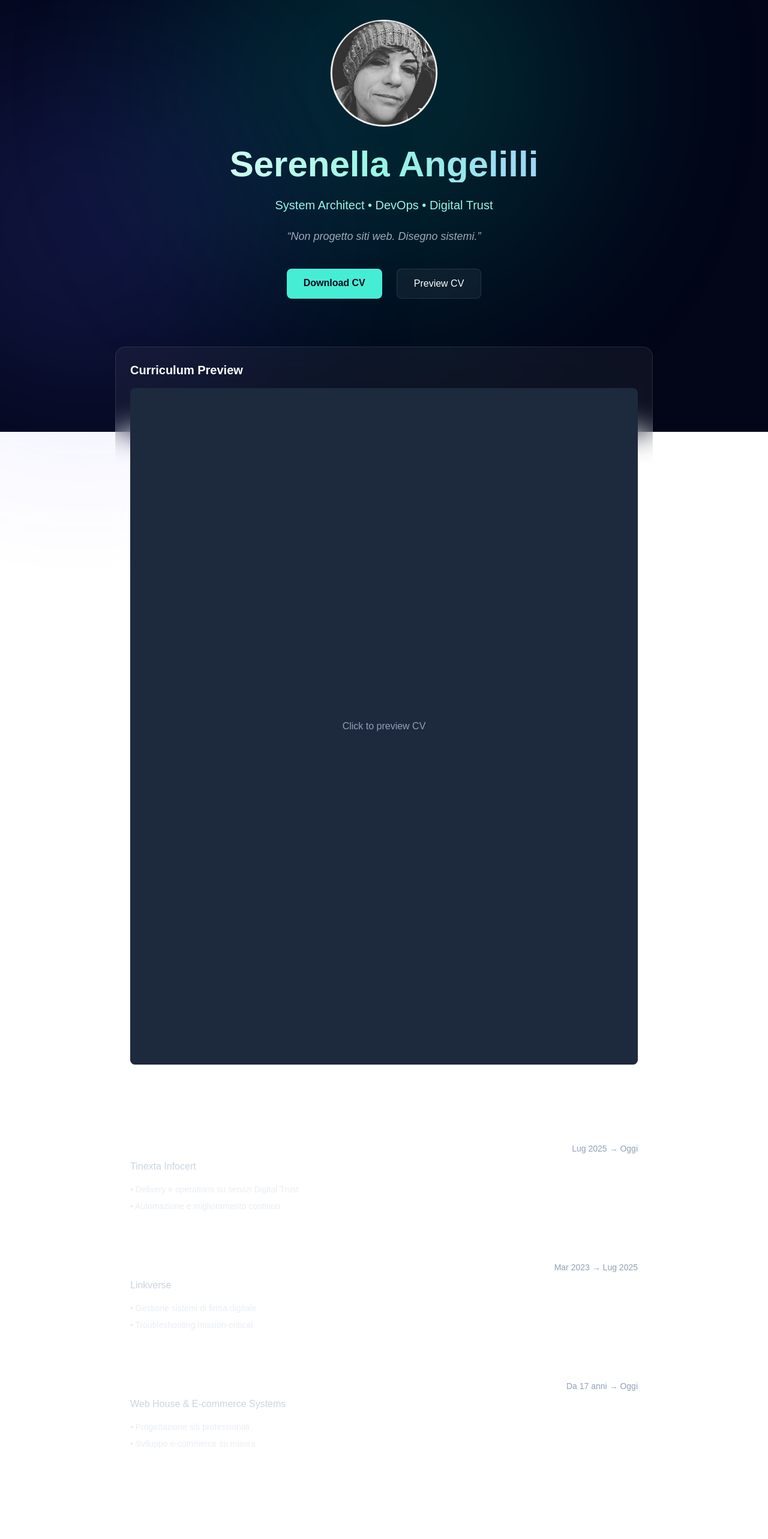
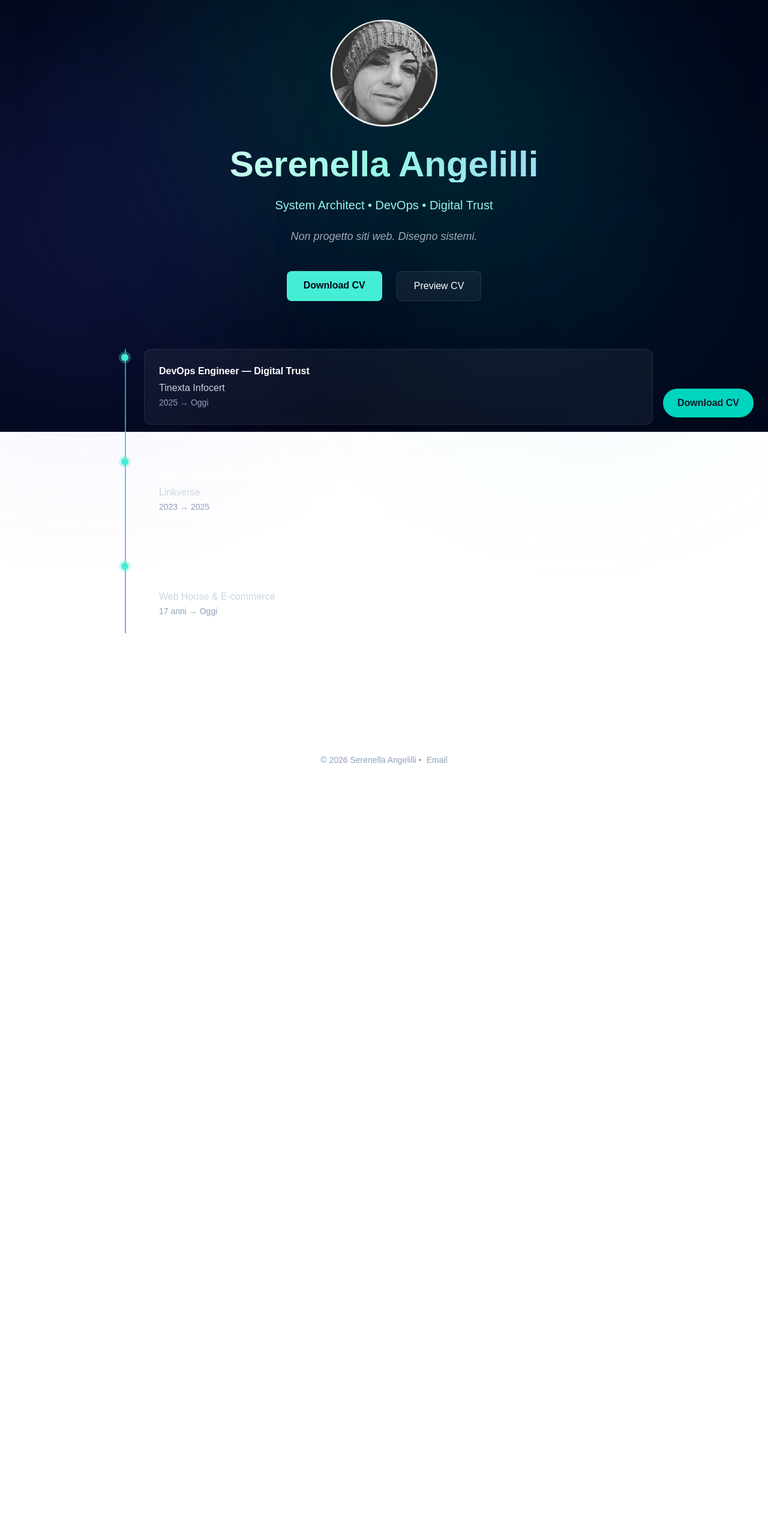
Before and after one commit to SerenellaWonder/serenella-site, a Next.js app: page / in a window 1280 px wide. Shown: the part 80-2646 px from the top of the page at 60% size. After the commit the page ends 1397 px from the top, so only its background shows below. Built offline with nearby package versions, Linux system fonts and the light colour scheme.

Commit message:
Ultra senior tech presence UI

```diff
--- a/app/page.tsx
+++ b/app/page.tsx
@@ -1,110 +1,62 @@
 "use client";
 
 import Image from "next/image";
-import { useEffect, useMemo, useState } from "react";
-
-type Category =
-  | "All"
-  | "Digital Trust"
-  | "Telecom"
-  | "DevOps"
-  | "Web"
-  | "Systems"
-  | "Enterprise"
-  | "Business";
+import { useEffect, useState } from "react";
 
 export default function Home() {
   const [mounted, setMounted] = useState(false);
-  const [showFloating, setShowFloating] = useState(false);
   const [cvOpen, setCvOpen] = useState(false);
-  const [filter, setFilter] = useState<Category>("All");
+  const [scrollProgress, setScrollProgress] = useState(0);
+  const [typedText, setTypedText] = useState("");
+
+  const slogan = "Non progetto siti web. Disegno sistemi.";
 
   useEffect(() => {
     setMounted(true);
 
+    // Scroll progress bar
     const handleScroll = () => {
-      setShowFloating(window.scrollY > 400);
+      const total =
+        document.documentElement.scrollHeight -
+        document.documentElement.clientHeight;
+      const progress = (window.scrollY / total) * 100;
+      setScrollProgress(progress);
     };
 
     window.addEventListener("scroll", handleScroll);
-    return () => window.removeEventListener("scroll", handleScroll);
+
+    // Typing effect
+    let i = 0;
+    const interval = setInterval(() => {
+      setTypedText(slogan.slice(0, i));
+      i++;
+      if (i > slogan.length) clearInterval(interval);
+    }, 50);
+
+    return () => {
+      window.removeEventListener("scroll", handleScroll);
+      clearInterval(interval);
+    };
   }, []);
-
-  const experience = [
-    {
-      period: "Lug 2025 → Oggi",
-      role: "DevOps Engineer — Digital Trust",
-      company: "Tinexta Infocert",
-      bullets: [
-        "Delivery e operations su servizi Digital Trust",
-        "Automazione e miglioramento continuo",
-      ],
-      categories: ["Digital Trust", "DevOps", "Enterprise"],
-    },
-    {
-      period: "Mar 2023 → Lug 2025",
-      role: "Senior Specialist — Application Systems",
-      company: "Linkverse",
-      bullets: [
-        "Gestione sistemi di firma digitale",
-        "Troubleshooting mission-critical",
-      ],
-      categories: ["Digital Trust", "Enterprise"],
-    },
-    {
-      period: "Da 17 anni → Oggi",
-      role: "Founder — ELISYSTEMS",
-      company: "Web House & E-commerce Systems",
-      bullets: [
-        "Progettazione siti professionali",
-        "Sviluppo e-commerce su misura",
-      ],
-      categories: ["Web", "Business"],
-    },
-  ];
-
-  const categories: Category[] = [
-    "All",
-    "Digital Trust",
-    "DevOps",
-    "Telecom",
-    "Systems",
-    "Web",
-    "Enterprise",
-    "Business",
-  ];
-
-  const filtered = useMemo(() => {
-    if (filter === "All") return experience;
-    return experience.filter((e) => e.categories.includes(filter));
-  }, [filter]);
 
   return (
     <main className="relative min-h-screen text-white overflow-hidden">
 
-      {/* ================= BACKGROUND ================= */}
+      {/* Scroll Progress Bar */}
+      <div
+        className="fixed top-0 left-0 h-[3px] bg-teal-400 z-50 transition-all duration-150"
+        style={{ width: `${scrollProgress}%` }}
+      />
 
+      {/* Background */}
       <div className="fixed inset-0 -z-10 bg-slate-950">
         <div className="absolute -top-32 left-1/2 h-[700px] w-[700px] -translate-x-1/2 rounded-full bg-teal-500/20 blur-[140px] animate-pulse" />
         <div className="absolute top-40 -left-40 h-[600px] w-[600px] rounded-full bg-indigo-500/20 blur-[140px] animate-pulse" />
-        <div
-          className="absolute inset-0 opacity-[0.12]"
-          style={{
-            backgroundImage:
-              "linear-gradient(to right, rgba(255,255,255,0.05) 1px, transparent 1px), linear-gradient(to bottom, rgba(255,255,255,0.05) 1px, transparent 1px)",
-            backgroundSize: "60px 60px",
-          }}
-        />
+        <div className="absolute bottom-0 right-0 h-[600px] w-[600px] rounded-full bg-cyan-500/10 blur-[140px] animate-pulse" />
       </div>
 
-      {/* ================= HERO ================= */}
-
+      {/* HERO */}
       <section className="px-6 pt-28 pb-20 text-center">
-        <div
-          className={`mx-auto max-w-5xl transition-all duration-1000 ${
-            mounted ? "opacity-100 translate-y-0" : "opacity-0 translate-y-8"
-          }`}
-        >
         <Image
           src="/profile.png"
           alt="Serenella Angelilli"
@@ -121,9 +73,9 @@ export default function Home() {
           System Architect • DevOps • Digital Trust
         </p>
 
-          {/* SLOGAN RIPRISTINATO */}
-          <p className="mt-6 text-lg italic text-slate-200/70">
-            “Non progetto siti web. Disegno sistemi.”
+        {/* Typing slogan */}
+        <p className="mt-6 text-lg italic text-slate-200/70 h-8">
+          {typedText}
         </p>
 
         <div className="mt-10 flex justify-center gap-6 flex-wrap">
@@ -142,60 +94,54 @@ export default function Home() {
             Preview CV
           </button>
         </div>
+      </section>
+
+      {/* EXPERIENCE Timeline */}
+      <section className="px-6 pb-28">
+        <div className="mx-auto max-w-4xl relative">
+
+          <div className="absolute left-4 top-0 h-full w-[2px] bg-gradient-to-b from-teal-400 to-indigo-400 animate-pulse" />
+
+          {[
+            {
+              role: "DevOps Engineer — Digital Trust",
+              company: "Tinexta Infocert",
+              period: "2025 → Oggi",
+            },
+            {
+              role: "Senior Specialist — Application Systems",
+              company: "Linkverse",
+              period: "2023 → 2025",
+            },
+            {
+              role: "Founder — ELISYSTEMS",
+              company: "Web House & E-commerce",
+              period: "17 anni → Oggi",
+            },
+          ].map((job, i) => (
+            <div key={i} className="pl-12 mb-12 relative">
+              <div className="absolute left-4 top-2 -translate-x-1/2 h-3 w-3 rounded-full bg-teal-300 shadow-[0_0_0_4px_rgba(94,234,212,0.3)]" />
+              <div className="bg-white/5 border border-white/10 rounded-xl p-6 backdrop-blur-xl hover:bg-white/10 transition">
+                <h3 className="font-semibold">{job.role}</h3>
+                <p className="text-slate-300 mt-1">{job.company}</p>
+                <span className="text-sm text-slate-400">{job.period}</span>
+              </div>
+            </div>
+          ))}
+
         </div>
       </section>
 
-      {/* ================= CV PREVIEW CARD ================= */}
-
-      <section className="px-6 pb-20">
-        <div className="mx-auto max-w-4xl">
-          <div
-            onClick={() => setCvOpen(true)}
-            className="cursor-pointer rounded-2xl border border-white/10 bg-white/5 p-6 backdrop-blur-xl hover:bg-white/10 transition"
-          >
-            <h2 className="text-xl font-semibold mb-4">Curriculum Preview</h2>
-            <div className="aspect-[3/4] bg-slate-800 rounded-lg flex items-center justify-center text-slate-400">
-              <span>Click to preview CV</span>
-            </div>
-          </div>
-        </div>
-      </section>
-
-      {/* ================= EXPERIENCE ================= */}
-
-      <section className="px-6 pb-28">
-        <div className="mx-auto max-w-4xl space-y-8">
-          {filtered.map((job, i) => (
-            <div key={i} className="border border-white/10 rounded-xl p-6 bg-white/5">
-              <div className="flex justify-between">
-                <h3 className="font-semibold">{job.role}</h3>
-                <span className="text-sm text-slate-400">{job.period}</span>
-              </div>
-              <p className="text-slate-300 mt-1">{job.company}</p>
-              <ul className="mt-4 space-y-2 text-sm text-slate-200/80">
-                {job.bullets.map((b, idx) => (
-                  <li key={idx}>• {b}</li>
-                ))}
-              </ul>
-            </div>
-          ))}
-        </div>
-      </section>
-
-      {/* ================= FLOATING CV BUTTON ================= */}
-
-      {showFloating && (
+      {/* Floating CV */}
       <a
         href="/cv.pdf"
         target="_blank"
-          className="fixed bottom-6 right-6 z-50 bg-teal-400 text-slate-900 px-6 py-3 rounded-full font-semibold shadow-lg hover:bg-teal-300 transition"
+        className="fixed bottom-6 right-6 bg-teal-400 text-slate-900 px-6 py-3 rounded-full font-semibold shadow-lg hover:bg-teal-300 transition"
       >
         Download CV
       </a>
-      )}
 
-      {/* ================= MODAL ================= */}
-
+      {/* CV Modal */}
       {cvOpen && (
         <div className="fixed inset-0 z-50 bg-black/70 flex items-center justify-center p-4">
           <div className="bg-slate-900 rounded-xl w-full max-w-4xl h-[80vh] overflow-hidden relative">
@@ -210,8 +156,7 @@ export default function Home() {
         </div>
       )}
 
-      {/* ================= FOOTER ================= */}
-
+      {/* FOOTER */}
       <footer className="border-t border-white/10 px-6 py-10 text-center text-sm text-slate-400">
         © {new Date().getFullYear()} Serenella Angelilli •
         <a href="mailto:serenella.angelilli@gmail.com" className="ml-2 hover:text-white">
```
Lines whose indentation alone changed are shown as unchanged.
